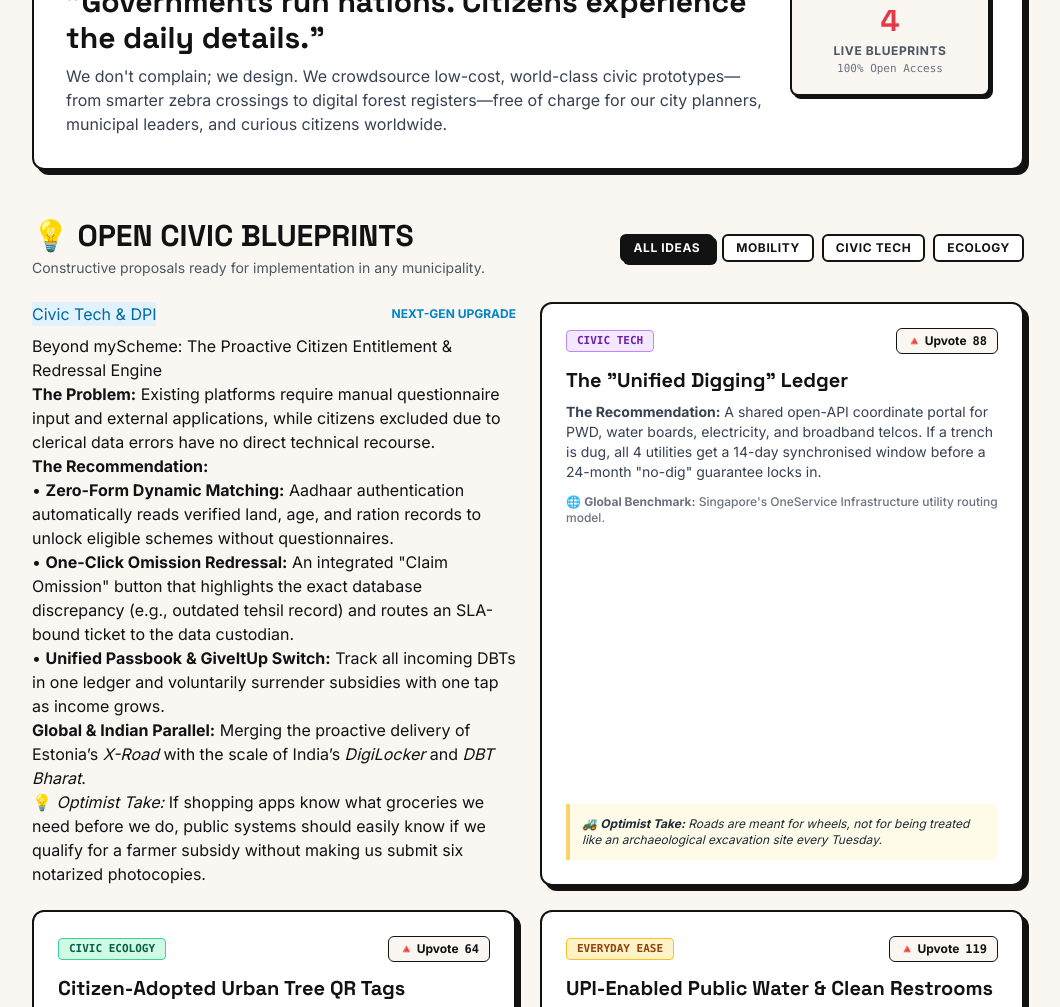
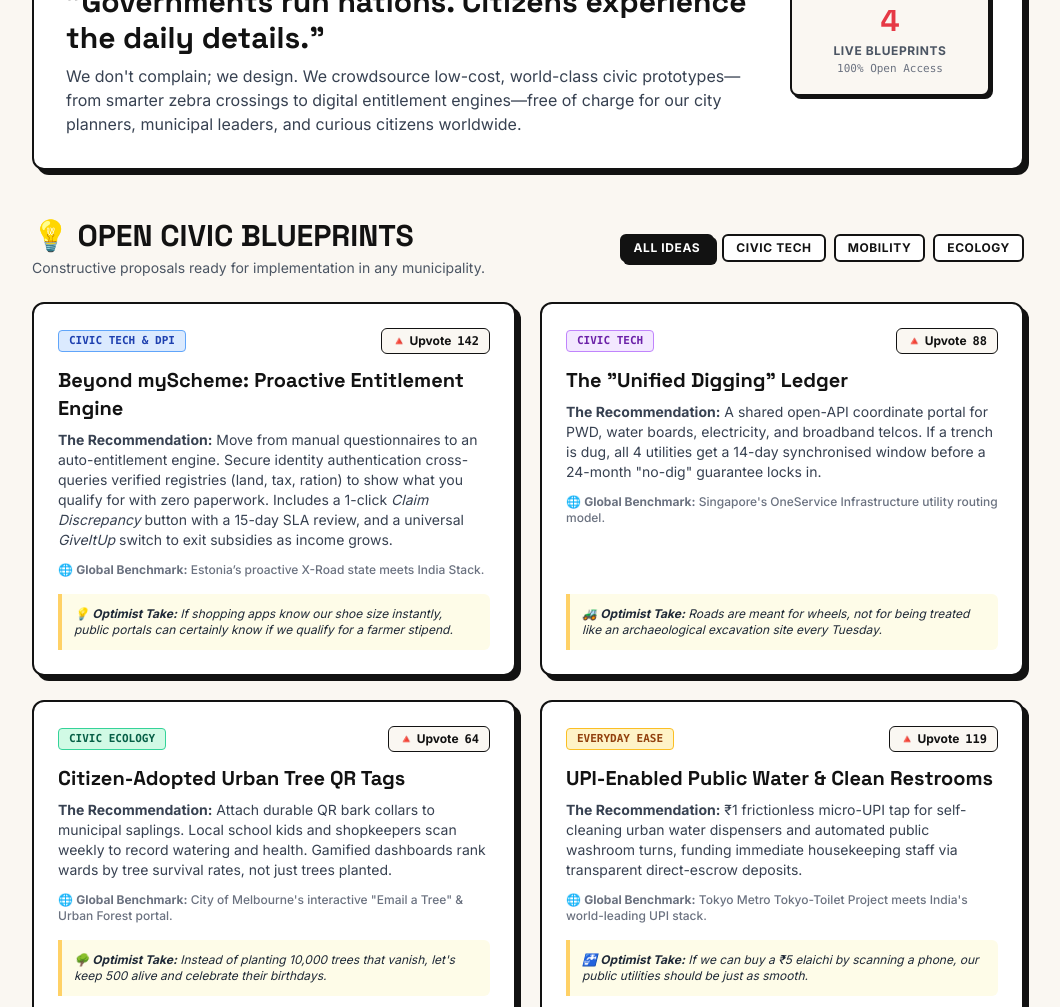
Before and after one commit to sidhant10gupta/theartbysid, a plain HTML site: page index.html in a window 1280 px wide. Shown: the part 611-1618 px from the top of the page, without its empty margins (112-1172 px from the left). Drawn offline with nearby package versions, Linux system fonts and the light colour scheme.

Commit message:
Update index.html

```diff
--- a/index.html
+++ b/index.html
@@ -49,7 +49,6 @@
     .font-heading {
       font-family: 'Space Grotesk', sans-serif;
     }
-    /* Neo-brutalist button hover micro-interactions */
     .brutal-btn {
       transition: all 0.15s cubic-bezier(0.4, 0, 0.2, 1);
     }
@@ -88,19 +87,15 @@
   </div>
 
   <header class="bg-brandRed text-white border-b-4 border-brandDark px-4 py-12 md:py-16 relative overflow-hidden">
-    <!-- Pop Art geometric accents -->
     <div class="absolute -right-12 -top-12 w-48 h-48 rounded-full border-4 border-brandDark bg-brandYellow opacity-20 pointer-events-none"></div>
     <div class="absolute left-8 -bottom-10 w-28 h-28 border-4 border-brandDark bg-white rotate-12 opacity-15 pointer-events-none"></div>
 
     <div class="max-w-4xl mx-auto text-center relative z-10">
-
-      <!-- Rock On & Badge Tag -->
       <div class="inline-flex items-center gap-2 bg-brandYellow text-brandDark border-2 border-brandDark font-heading font-black text-xs md:text-sm px-4 py-1.5 rounded-full shadow-brutal-sm -rotate-2 mb-5 uppercase tracking-wider">
         <span>🤘 A-List Party of Practical Thinkers</span>
         <span class="bg-brandDark text-white px-2 py-0.5 rounded-full text-[10px]">Zero Politics</span>
       </div>
 
-      <!-- Main Logo Title -->
       <h1 class="text-4xl sm:text-6xl md:text-7xl font-heading font-black tracking-tight uppercase leading-none drop-shadow-sm">
         Aam Janta <br class="sm:hidden" />
         <span class="text-brandYellow underline decoration-brandDark decoration-wavy decoration-2">Congress</span>
@@ -110,7 +105,6 @@
         The Citizens' Unofficial Think-Tank. Generating high-impact urban blueprints, civic innovations, and cheerful solutions for India that the world can learn from.
       </p>
 
-      <!-- Status Pill Guarantee -->
       <div class="mt-6 inline-block bg-white text-brandDark border-2 border-brandDark rounded-lg px-4 py-2 font-mono text-xs sm:text-sm shadow-brutal-sm">
         ⚡ <strong>Promise Kept:</strong> Built the website before 1000 members. First promise over-delivered.
       </div>
@@ -119,7 +113,7 @@
 
   <main class="flex-grow max-w-5xl mx-auto px-4 py-10 sm:py-14 w-full">
 
-    <section class="bg-white border-3 border-brandDark p-6 sm:p-8 rounded-xl shadow-brutal mb-12 border-2">
+    <section class="bg-white border-2 border-brandDark p-6 sm:p-8 rounded-xl shadow-brutal mb-12">
       <div class="flex flex-col md:flex-row items-start md:items-center justify-between gap-6">
         <div class="flex-1">
           <span class="text-xs uppercase font-heading font-black tracking-widest text-brandRed bg-red-50 px-2.5 py-1 border border-brandRed rounded inline-block mb-3">
@@ -129,7 +123,7 @@
             "Governments run nations. Citizens experience the daily details."
           </h2>
           <p class="mt-2 text-gray-700 leading-relaxed text-sm sm:text-base">
-            We don't complain; we design. We crowdsource low-cost, world-class civic prototypes—from smarter zebra crossings to digital forest registers—free of charge for our city planners, municipal leaders, and curious citizens worldwide.
+            We don't complain; we design. We crowdsource low-cost, world-class civic prototypes—from smarter zebra crossings to digital entitlement engines—free of charge for our city planners, municipal leaders, and curious citizens worldwide.
           </p>
         </div>
         <div class="bg-brandCream border-2 border-brandDark p-4 rounded-lg shadow-brutal-sm text-center min-w-[200px] w-full md:w-auto">
@@ -156,11 +150,11 @@
           <button class="filter-btn active bg-brandDark text-white border-2 border-brandDark px-3 py-1 rounded-md text-xs font-bold uppercase tracking-wider shadow-brutal-sm" data-category="all">
             All Ideas
           </button>
+          <button class="filter-btn bg-white text-brandDark border-2 border-brandDark px-3 py-1 rounded-md text-xs font-bold uppercase tracking-wider hover:bg-yellow-100 transition-colors" data-category="tech">
+            Civic Tech
+          </button>
           <button class="filter-btn bg-white text-brandDark border-2 border-brandDark px-3 py-1 rounded-md text-xs font-bold uppercase tracking-wider hover:bg-yellow-100 transition-colors" data-category="mobility">
             Mobility
-          </button>
-          <button class="filter-btn bg-white text-brandDark border-2 border-brandDark px-3 py-1 rounded-md text-xs font-bold uppercase tracking-wider hover:bg-yellow-100 transition-colors" data-category="tech">
-            Civic Tech
           </button>
           <button class="filter-btn bg-white text-brandDark border-2 border-brandDark px-3 py-1 rounded-md text-xs font-bold uppercase tracking-wider hover:bg-yellow-100 transition-colors" data-category="green">
             Ecology
@@ -170,34 +164,34 @@
 
       <div class="grid grid-cols-1 md:grid-cols-2 gap-6" id="blueprintsGrid">
 
-        <!-- Blueprint: Proactive Entitlement & Redressal Platform -->
-<div class="idea-card" data-category="tech">
-  <div style="display: flex; justify-content: space-between; align-items: center; margin-bottom: 0.5rem;">
-    <span class="category" style="background: #e0f2fe; color: #0369a1;">Civic Tech & DPI</span>
-    <span style="font-size: 0.75rem; font-weight: 800; text-transform: uppercase; color: #0284c7;">Next-Gen Upgrade</span>
-  </div>
-  <h3 class="idea-title">Beyond myScheme: The Proactive Citizen Entitlement & Redressal Engine</h3>
+        <!-- Card 1: Proactive Entitlement & Redressal Platform (Fixed styling) -->
+        <article class="blueprint-card brutal-card bg-white border-2 border-brandDark rounded-xl p-6 shadow-brutal flex flex-col justify-between" data-category="tech">
+          <div>
+            <div class="flex items-center justify-between mb-3">
+              <span class="bg-blue-100 text-blue-800 font-mono text-[11px] font-bold px-2.5 py-0.5 rounded border border-blue-400 uppercase">
+                Civic Tech & DPI
+              </span>
+              <button class="upvote-btn flex items-center gap-1.5 text-xs font-bold bg-brandCream border border-brandDark px-2.5 py-1 rounded-md hover:bg-brandYellow transition-colors" data-votes="142">
+                <span>🔺 Upvote</span>
+                <span class="vote-count font-mono">142</span>
+              </button>
+            </div>
+            <h3 class="text-xl font-heading font-extrabold text-brandDark mb-2">
+              Beyond myScheme: Proactive Entitlement Engine
+            </h3>
+            <p class="text-sm text-gray-700 mb-3">
+              <strong>The Recommendation:</strong> Move from manual questionnaires to an auto-entitlement engine. Secure identity authentication cross-queries verified registries (land, tax, ration) to show what you qualify for with zero paperwork. Includes a 1-click <em>Claim Discrepancy</em> button with a 15-day SLA review, and a universal <em>GiveItUp</em> switch to exit subsidies as income grows.
+            </p>
+            <p class="text-xs text-gray-500 font-medium mb-4">
+              🌐 <strong>Global Benchmark:</strong> Estonia’s proactive X-Road state meets India Stack.
+            </p>
+          </div>
+          <div class="bg-yellow-50 border-l-4 border-brandYellow p-3 rounded-r-md text-xs text-gray-800 italic">
+            💡 <strong>Optimist Take:</strong> If shopping apps know our shoe size instantly, public portals can certainly know if we qualify for a farmer stipend.
+          </div>
+        </article>
 
-  <p class="idea-details">
-    <strong>The Problem:</strong> Existing platforms require manual questionnaire input and external applications, while citizens excluded due to clerical data errors have no direct technical recourse.
-  </p>
-
-  <p class="idea-details">
-    <strong>The Recommendation:</strong>
-    <br/>• <strong>Zero-Form Dynamic Matching:</strong> Aadhaar authentication automatically reads verified land, age, and ration records to unlock eligible schemes without questionnaires.
-    <br/>• <strong>One-Click Omission Redressal:</strong> An integrated "Claim Omission" button that highlights the exact database discrepancy (e.g., outdated tehsil record) and routes an SLA-bound ticket to the data custodian.
-    <br/>• <strong>Unified Passbook & GiveItUp Switch:</strong> Track all incoming DBTs in one ledger and voluntarily surrender subsidies with one tap as income grows.
-  </p>
-
-  <p class="idea-details">
-    <strong>Global & Indian Parallel:</strong> Merging the proactive delivery of Estonia’s <em>X-Road</em> with the scale of India’s <em>DigiLocker</em> and <em>DBT Bharat</em>.
-  </p>
-
-  <div class="fun-take">
-    💡 <em>Optimist Take:</em> If shopping apps know what groceries we need before we do, public systems should easily know if we qualify for a farmer subsidy without making us submit six notarized photocopies.
-  </div>
-</div>
-        <!-- Card 2 -->
+        <!-- Card 2: Unified Digging Ledger -->
         <article class="blueprint-card brutal-card bg-white border-2 border-brandDark rounded-xl p-6 shadow-brutal flex flex-col justify-between" data-category="tech">
           <div>
             <div class="flex items-center justify-between mb-3">
@@ -224,7 +218,7 @@
           </div>
         </article>
 
-        <!-- Card 3 -->
+        <!-- Card 3: Urban Tree QR Tags -->
         <article class="blueprint-card brutal-card bg-white border-2 border-brandDark rounded-xl p-6 shadow-brutal flex flex-col justify-between" data-category="green">
           <div>
             <div class="flex items-center justify-between mb-3">
@@ -251,8 +245,8 @@
           </div>
         </article>
 
-        <!-- Card 4 -->
-        <article class="blueprint-card brutal-card bg-white border-2 border-brandDark rounded-xl p-6 shadow-brutal flex flex-col justify-between" data-category="tech">
+        <!-- Card 4: UPI-Enabled Public Water & Clean Restrooms -->
+        <article class="blueprint-card brutal-card bg-white border-2 border-brandDark rounded-xl p-6 shadow-brutal flex flex-col justify-between" data-category="mobility">
           <div>
             <div class="flex items-center justify-between mb-3">
               <span class="bg-amber-100 text-amber-800 font-mono text-[11px] font-bold px-2.5 py-0.5 rounded border border-amber-400 uppercase">
@@ -281,7 +275,8 @@
       </div>
     </section>
 
-    <section class="cta-box bg-brandYellow border-3 border-brandDark rounded-xl p-6 sm:p-10 shadow-brutal border-2 mb-12 relative overflow-hidden">
+    <!-- Submission Form -->
+    <section class="cta-box bg-brandYellow border-2 border-brandDark rounded-xl p-6 sm:p-10 shadow-brutal mb-12 relative overflow-hidden">
       <div class="max-w-2xl mx-auto text-center">
 
         <span class="inline-block bg-brandDark text-brandYellow text-xs font-heading font-extrabold px-3 py-1 rounded-md uppercase tracking-wider mb-2">
@@ -296,7 +291,6 @@
           Seen a brilliant street layout abroad? An ingenious recycling hack in your hometown? Drop it in. We compile the best into actionable policy dossiers sent to relevant civic leaders.
         </p>
 
-        <!-- Formwired with AJAX Formsubmit -->
         <form id="ideaForm" class="flex flex-col sm:flex-row items-stretch justify-center gap-3 max-w-xl mx-auto">
           <input
             type="email"
@@ -320,11 +314,11 @@
           </button>
         </form>
 
-        <!-- Dynamic Feedback Message Box -->
         <div id="formStatus" class="mt-4 hidden p-3 rounded-lg border-2 border-brandDark text-xs sm:text-sm font-bold"></div>
       </div>
     </section>
 
+    <!-- Social Connection -->
     <section class="bg-brandCream border-2 border-brandDark rounded-xl p-6 shadow-brutal-sm flex flex-col sm:flex-row items-center justify-between gap-4">
       <div>
         <h3 class="font-heading font-extrabold text-lg text-brandDark">Follow the R&D on Instagram</h3>
@@ -344,7 +338,7 @@
 
   </main>
 
-  <footer class="bg-white border-t-3 border-brandDark py-8 px-4 text-center border-t-2 mt-auto">
+  <footer class="bg-white border-t-2 border-brandDark py-8 px-4 text-center mt-auto">
     <div class="max-w-4xl mx-auto">
       <div class="font-heading font-black text-lg uppercase tracking-tight text-brandDark">
         Aam Janta Congress
@@ -358,7 +352,6 @@
     </div>
   </footer>
 
-  <!-- Notification Toast -->
   <div id="toast" class="fixed bottom-6 right-6 bg-brandDark text-brandCream border-2 border-white px-4 py-2.5 rounded-lg shadow-brutal font-mono text-xs hidden z-50">
     Link copied to clipboard!
   </div>
@@ -366,7 +359,7 @@
   <script>
     document.addEventListener("DOMContentLoaded", function () {
 
-      // 1. Interactive Tag Filtering
+      // 1. Tag Filtering
       const filterButtons = document.querySelectorAll(".filter-btn");
       const cards = document.querySelectorAll(".blueprint-card");
 
@@ -391,7 +384,7 @@
         });
       });
 
-      // 2. Blueprint Upvoting Micro-interaction
+      // 2. Upvote Micro-interaction
       const upvoteButtons = document.querySelectorAll(".upvote-btn");
       upvoteButtons.forEach(btn => {
         let voted = false;
@@ -417,7 +410,7 @@
         });
       });
 
-      // 3. AJAX Submission directly to your Gmail
+      // 3. Form Submission to Gmail
       const form = document.getElementById("ideaForm");
       const statusText = document.getElementById("formStatus");
       const submitBtn = document.getElementById("submitBtn");
@@ -457,7 +450,7 @@
         }
       });
 
-      // 4. Share Link Copy Interaction
+      // 4. Share Link Copy
       const copyBtn = document.getElementById("copySiteLinkBtn");
       const toast = document.getElementById("toast");
 
```
